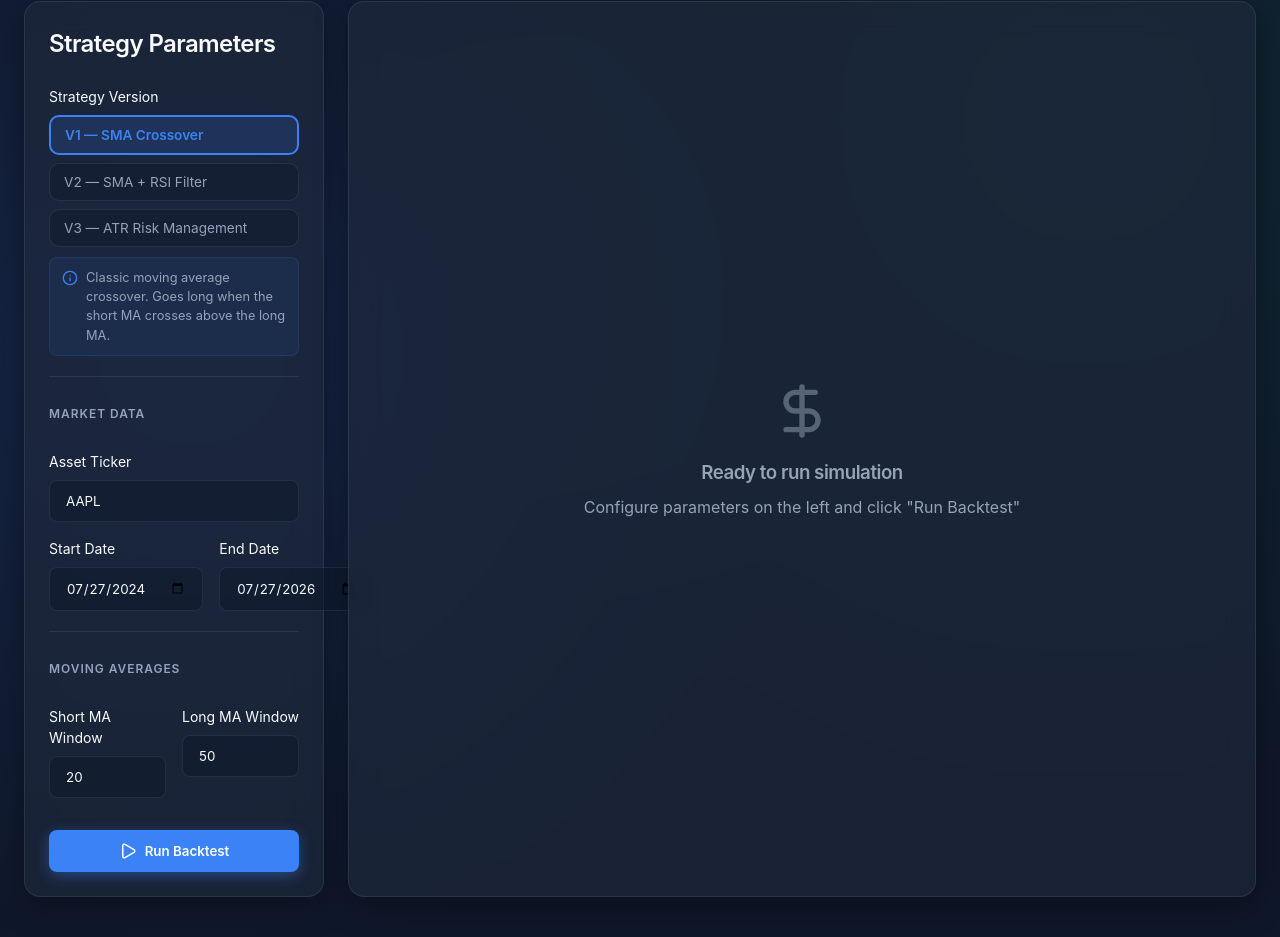
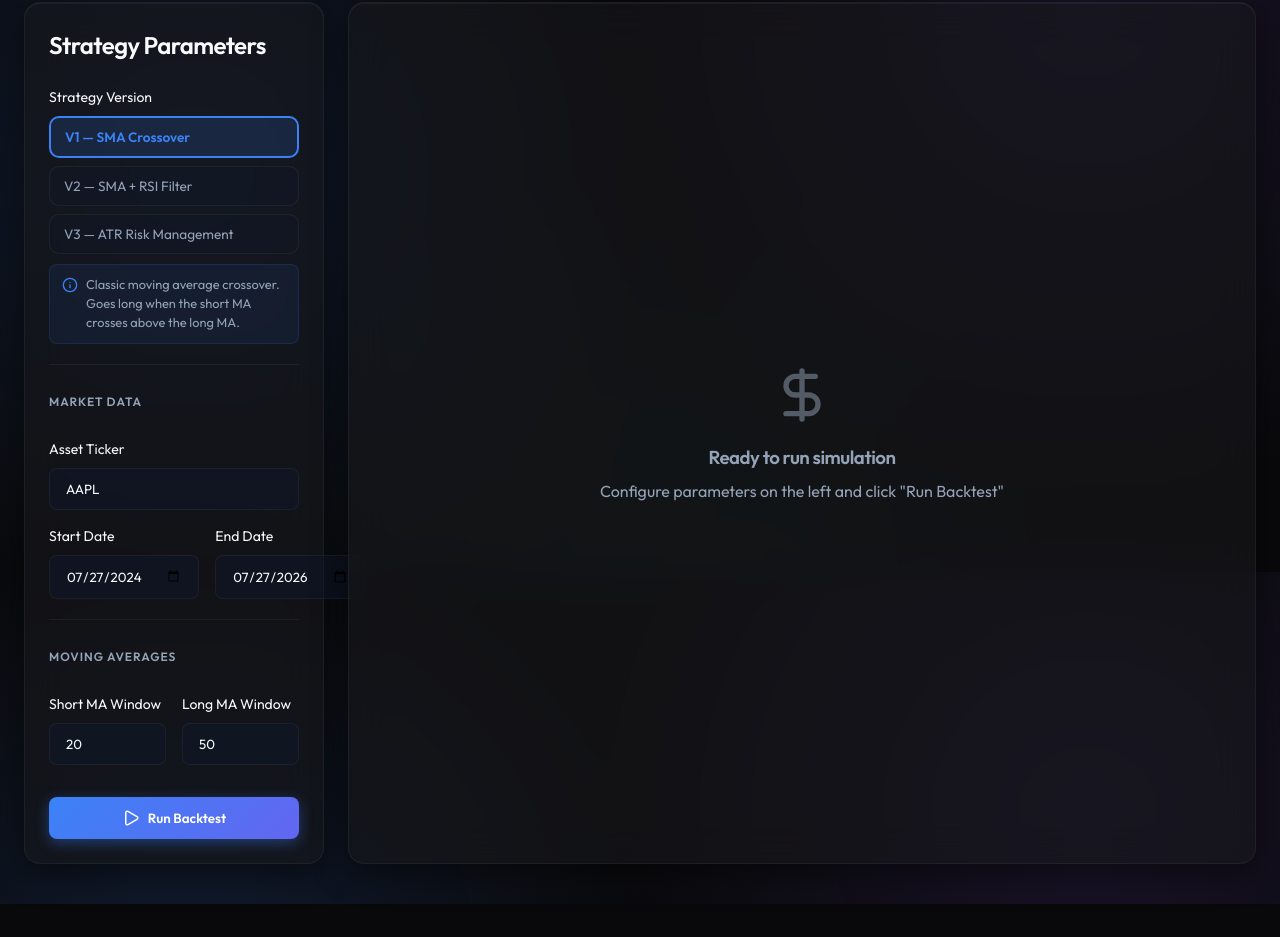
Before and after one commit to Anupthakurr/trading-bot, a React (Vite) app in the folder frontend/: page / in a window 1280 px wide. Shown: the part 228-1165 px from the top of the page. After the commit the page ends 1132 px from the top, so only its background shows below. Built offline with nearby package versions, Linux system fonts and the light colour scheme.

Commit message:
UI Redesign: Upgrade to a premium dark aesthetic with glassmorphism, new typography, and micro-animations

```diff
--- a/frontend/index.html
+++ b/frontend/index.html
@@ -4,6 +4,9 @@
     <meta charset="UTF-8" />
     <link rel="icon" type="image/svg+xml" href="/favicon.svg" />
     <meta name="viewport" content="width=device-width, initial-scale=1.0" />
+    <link rel="preconnect" href="https://fonts.googleapis.com">
+    <link rel="preconnect" href="https://fonts.gstatic.com" crossorigin>
+    <link href="https://fonts.googleapis.com/css2?family=JetBrains+Mono:wght@400;500;700&family=Outfit:wght@300;400;500;600;700&display=swap" rel="stylesheet">
     <title>QuantEngine — Live Trading</title>
   </head>
   <body>
--- a/frontend/src/index.css
+++ b/frontend/src/index.css
@@ -1,16 +1,16 @@
 :root {
-  --bg-primary: #0f172a;
-  --bg-secondary: rgba(30, 41, 59, 0.7);
+  --bg-primary: #09090b;
+  --bg-secondary: rgba(24, 24, 27, 0.6);
   --text-primary: #f8fafc;
   --text-secondary: #94a3b8;
   --accent-color: #3b82f6;
-  --accent-hover: #2563eb;
+  --accent-hover: #60a5fa;
   --success: #10b981;
   --danger: #ef4444;
   --warning: #f59e0b;
-  --glass-border: rgba(255, 255, 255, 0.08);
-  --glass-shadow: 0 8px 32px 0 rgba(0, 0, 0, 0.37);
-  --font-family: 'Inter', -apple-system, BlinkMacSystemFont, 'Segoe UI', Roboto, Oxygen, Ubuntu, Cantarell, 'Open Sans', 'Helvetica Neue', sans-serif;
+  --glass-border: rgba(255, 255, 255, 0.05);
+  --glass-shadow: inset 0 1px 0 rgba(255, 255, 255, 0.05), 0 8px 32px 0 rgba(0, 0, 0, 0.5);
+  --font-family: 'Outfit', 'Inter', -apple-system, BlinkMacSystemFont, sans-serif;
 }
 
 * {
@@ -23,8 +23,10 @@ body {
   font-family: var(--font-family);
   background: var(--bg-primary);
   background-image:
-    radial-gradient(circle at 15% 50%, rgba(59, 130, 246, 0.15) 0%, transparent 50%),
-    radial-gradient(circle at 85% 30%, rgba(16, 185, 129, 0.1) 0%, transparent 50%);
+    radial-gradient(circle at 15% 50%, rgba(59, 130, 246, 0.15) 0%, transparent 40%),
+    radial-gradient(circle at 85% 30%, rgba(139, 92, 246, 0.12) 0%, transparent 40%),
+    radial-gradient(circle at 50% 100%, rgba(16, 185, 129, 0.05) 0%, transparent 40%);
+  background-attachment: fixed;
   color: var(--text-primary);
   min-height: 100vh;
   line-height: 1.5;
@@ -34,12 +36,24 @@ body {
 /* Glassmorphism Container */
 .glass-panel {
   background: var(--bg-secondary);
-  backdrop-filter: blur(16px);
-  -webkit-backdrop-filter: blur(16px);
+  backdrop-filter: blur(20px);
+  -webkit-backdrop-filter: blur(20px);
   border: 1px solid var(--glass-border);
   border-radius: 16px;
   box-shadow: var(--glass-shadow);
   padding: 24px;
+  transition: transform 0.3s cubic-bezier(0.4, 0, 0.2, 1), box-shadow 0.3s ease;
+  animation: fadeUp 0.6s cubic-bezier(0.16, 1, 0.3, 1) backwards;
+}
+
+.glass-panel:hover {
+  transform: translateY(-2px);
+  box-shadow: inset 0 1px 0 rgba(255, 255, 255, 0.08), 0 12px 40px 0 rgba(0, 0, 0, 0.6);
+}
+
+@keyframes fadeUp {
+  from { opacity: 0; transform: translateY(12px); }
+  to { opacity: 1; transform: translateY(0); }
 }
 
 /* Typography */
@@ -90,15 +104,32 @@ button {
 }
 
 .btn-primary {
-  background: var(--accent-color);
+  background: linear-gradient(135deg, #3b82f6, #6366f1);
   color: white;
   box-shadow: 0 4px 14px 0 rgba(59, 130, 246, 0.39);
+  position: relative;
+  overflow: hidden;
+}
+
+.btn-primary::after {
+  content: '';
+  position: absolute;
+  top: -50%;
+  left: -50%;
+  width: 200%;
+  height: 200%;
+  background: radial-gradient(circle, rgba(255,255,255,0.15) 0%, transparent 60%);
+  opacity: 0;
+  transition: opacity 0.3s ease;
 }
 
 .btn-primary:hover {
-  background: var(--accent-hover);
   transform: translateY(-2px);
-  box-shadow: 0 6px 20px rgba(59, 130, 246, 0.23);
+  box-shadow: 0 6px 20px rgba(99, 102, 241, 0.4);
+}
+
+.btn-primary:hover::after {
+  opacity: 1;
 }
 
 .btn-primary:active {
@@ -457,15 +488,16 @@ button {
 }
 
 .account-balance {
-  font-size: 1.8rem;
+  font-size: 2.2rem;
   font-weight: 700;
   color: var(--text-primary);
   letter-spacing: -0.02em;
   margin-bottom: 4px;
-  background: linear-gradient(135deg, #10b981, #34d399);
+  background: linear-gradient(135deg, #34d399, #10b981, #059669);
   -webkit-background-clip: text;
   background-clip: text;
   -webkit-text-fill-color: transparent;
+  text-shadow: 0 0 40px rgba(16, 185, 129, 0.3);
 }
 
 .account-label {
@@ -598,12 +630,14 @@ button {
   background: rgba(16, 185, 129, 0.12);
   color: var(--success);
   border: 1px solid rgba(16, 185, 129, 0.25);
+  box-shadow: 0 0 10px rgba(16, 185, 129, 0.15);
 }
 
 .chip-rejected {
   background: rgba(239, 68, 68, 0.12);
   color: var(--danger);
   border: 1px solid rgba(239, 68, 68, 0.25);
+  box-shadow: 0 0 10px rgba(239, 68, 68, 0.15);
 }
 
 .chip-pending {
@@ -627,11 +661,13 @@ button {
 .side-buy {
   background: rgba(16, 185, 129, 0.12);
   color: var(--success);
+  box-shadow: 0 0 10px rgba(16, 185, 129, 0.15);
 }
 
 .side-sell {
   background: rgba(239, 68, 68, 0.12);
   color: var(--danger);
+  box-shadow: 0 0 10px rgba(239, 68, 68, 0.15);
 }
 
 /* Badge */
```
